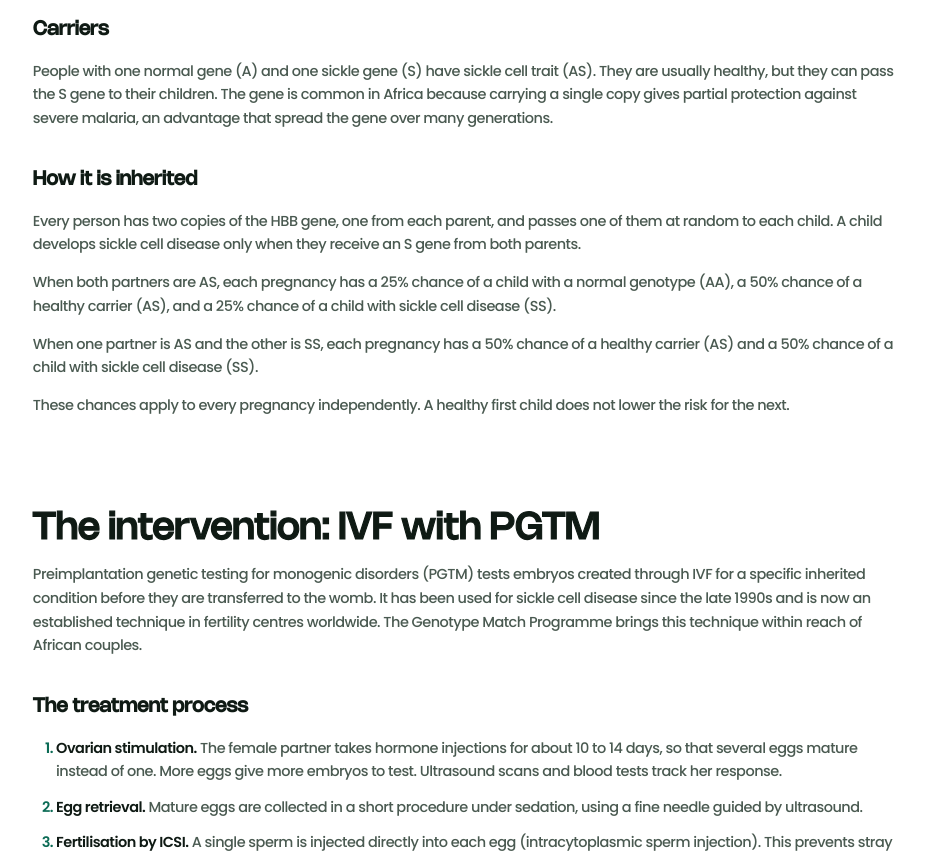
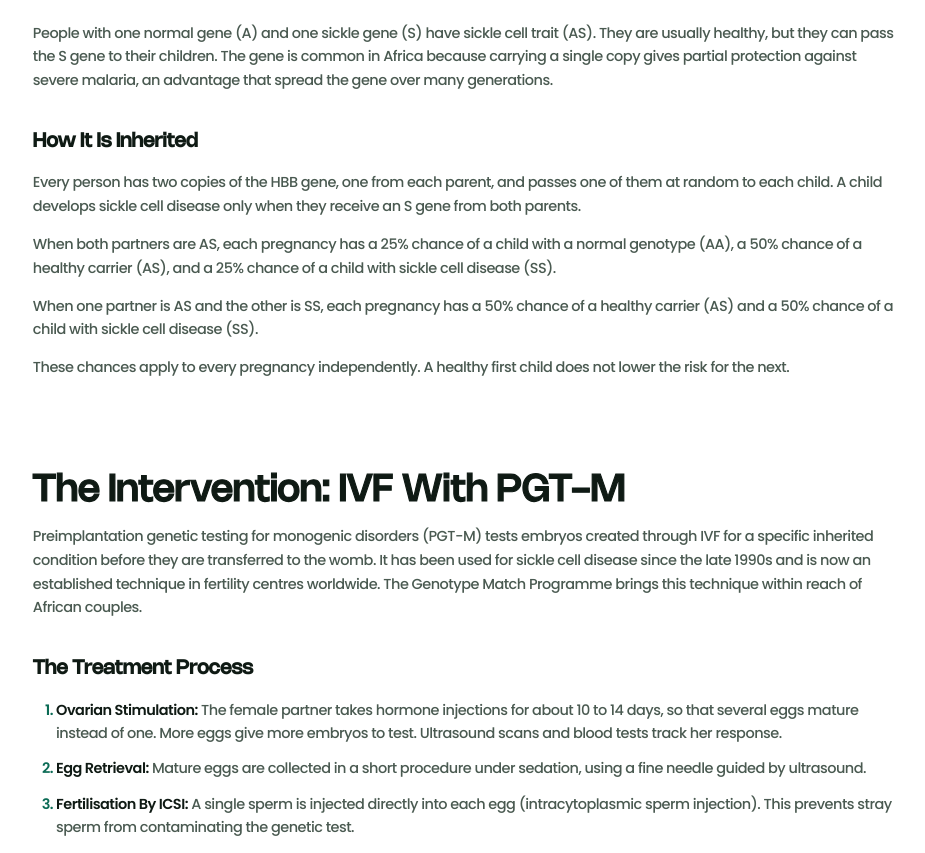
Before and after one commit to Angelecheanyanwu/Awadoc-Imsa, a Next.js app: page /partnership in a window 1280 px wide. Shown: the part 1942-2795 px from the top of the page, without its empty margins (312-1237 px from the left). Built offline with nearby package versions, Linux system fonts and the light colour scheme.

Commit message:
feat: update terminology from PGTM to PGT-M and enhance UI animations for photo display

```diff
--- a/src/app/partnership/page.tsx
+++ b/src/app/partnership/page.tsx
@@ -25,7 +25,7 @@ const SECTIONS: { title: string; blocks: Block[] }[] = [
     title: "Introduction",
     blocks: [
       {
-        p: "AwaDoc and the Institute of Medical Sciences Africa (IMSA) have formed a partnership to prevent sickle cell disease in the next generation of African children. Through the Genotype Match Programme, couples who both carry the sickle cell gene can have biological children free of the disease, using in vitro fertilisation (IVF) combined with preimplantation genetic testing for monogenic disorders (PGTM).",
+        p: "AwaDoc and the Institute of Medical Sciences Africa (IMSA) have formed a partnership to prevent sickle cell disease in the next generation of African children. Through the Genotype Match Programme, couples who both carry the sickle cell gene can have biological children free of the disease, using in vitro fertilisation (IVF) combined with preimplantation genetic testing for monogenic disorders (PGT-M).",
       },
       {
         p: "The programme was developed by the AwaDoc Research Team together with IMSA and released in November 2026. It brings together two complementary strengths. AwaDoc is a digital health company building AI powered care across Africa, from patient facing tools to clinical decision support for hospitals. IMSA is an Abuja based medical institution with specialised expertise in reproductive health, fertility care and medical training.",
@@ -93,10 +93,10 @@ const SECTIONS: { title: string; blocks: Block[] }[] = [
     ],
   },
   {
-    title: "The intervention: IVF with PGTM",
+    title: "The intervention: IVF with PGT-M",
     blocks: [
       {
-        p: "Preimplantation genetic testing for monogenic disorders (PGTM) tests embryos created through IVF for a specific inherited condition before they are transferred to the womb. It has been used for sickle cell disease since the late 1990s and is now an established technique in fertility centres worldwide. The Genotype Match Programme brings this technique within reach of African couples.",
+        p: "Preimplantation genetic testing for monogenic disorders (PGT-M) tests embryos created through IVF for a specific inherited condition before they are transferred to the womb. It has been used for sickle cell disease since the late 1990s and is now an established technique in fertility centres worldwide. The Genotype Match Programme brings this technique within reach of African couples.",
       },
       { h3: "The treatment process" },
       {
@@ -119,11 +119,11 @@ const SECTIONS: { title: string; blocks: Block[] }[] = [
       },
       { h3: "Accuracy and confirmation" },
       {
-        p: "PGTM is highly accurate, but no laboratory test is 100% certain. In line with international practice, couples are advised to have confirmatory prenatal testing during pregnancy, by chorionic villus sampling (around 11 to 14 weeks) or amniocentesis (from about 15 weeks).",
+        p: "PGT-M is highly accurate, but no laboratory test is 100% certain. In line with international practice, couples are advised to have confirmatory prenatal testing during pregnancy, by chorionic villus sampling (around 11 to 14 weeks) or amniocentesis (from about 15 weeks).",
       },
       { h3: "Limits of the intervention" },
       {
-        p: "PGTM prevents sickle cell disease in future children. It does not treat anyone already living with the condition. It also cannot help couples where both partners are SS, because every embryo they create will also be SS.",
+        p: "PGT-M prevents sickle cell disease in future children. It does not treat anyone already living with the condition. It also cannot help couples where both partners are SS, because every embryo they create will also be SS.",
       },
     ],
   },
@@ -163,7 +163,7 @@ const SECTIONS: { title: string; blocks: Block[] }[] = [
         ol: [
           ["Registration.", "Both partners register together and share their genotype results."],
           ["Genotype confirmation.", "Because misdiagnosis is common, both partners may be asked to repeat their genotype test at an accredited laboratory, preferably by high performance liquid chromatography (HPLC) or DNA testing."],
-          ["Genetic counselling.", "A specialist explains the results, the options, what IVF and PGTM involve, and realistic outcomes. Counselling is available virtually or in person."],
+          ["Genetic counselling.", "A specialist explains the results, the options, what IVF and PGT-M involve, and realistic outcomes. Counselling is available virtually or in person."],
           ["Medical assessment.", "Both partners complete fertility and health assessments, including hormone tests and an ultrasound for the female partner and a semen analysis for the male partner."],
           ["IVF and embryo testing.", "Treatment takes place at IMSA’s facility in Abuja."],
           ["Embryo transfer.", "Only embryos free of sickle cell disease are transferred."],
@@ -197,7 +197,7 @@ const SECTIONS: { title: string; blocks: Block[] }[] = [
         ul: [
           ["For families.", "Every child born through the programme is spared a lifetime of pain crises, hospital stays and the risk of early death. Parents are spared years of emotional and financial strain, and couples no longer have to choose between each other and a healthy family."],
           ["For the health system.", "Each prevented case removes decades of emergency admissions, blood transfusions, specialist care and long term treatment costs from an already stretched health system."],
-          ["For prevention in Africa.", "The programme adds a new tool to Africa’s sickle cell prevention efforts, alongside genotype screening and public education. By making PGTM available within Africa, it reduces dependence on overseas treatment and builds local capacity in reproductive genetics."],
+          ["For prevention in Africa.", "The programme adds a new tool to Africa’s sickle cell prevention efforts, alongside genotype screening and public education. By making PGT-M available within Africa, it reduces dependence on overseas treatment and builds local capacity in reproductive genetics."],
           ["For public awareness.", "Every couple who registers receives accurate genotype confirmation and genetic counselling. This helps correct misdiagnosis and spreads reliable knowledge about how sickle cell is inherited."],
         ],
       },
@@ -221,21 +221,6 @@ const SECTIONS: { title: string; blocks: Block[] }[] = [
       },
     ],
   },
-  {
-    title: "Sources",
-    blocks: [
-      {
-        ul: [
-          ["BusinessDay:", "Nigeria’s sickle cell burden"],
-          ["Dataphyte:", "Nigeria faces sickle cell management crisis"],
-          ["The Guardian Nigeria:", "50 million Nigerians are sickle cell carriers"],
-          ["Leadership:", "150,000 Nigerian children born with sickle cell annually"],
-          ["Daily Trust:", "NEDC, IMSA train IVF nurses"],
-          ["Medical World Nigeria:", "University of Abuja IRH and IMSA programmes"],
-        ],
-      },
-    ],
-  },
 ];
 
 const slug = (t: string) => t.toLowerCase().replace(/[^a-z0-9]+/g, " ").trim().replace(/ /g, "");
@@ -245,7 +230,7 @@ const body = "text-hero-sub font-medium leading-relaxed tracking-[-0.035em] text
 function Lead({ item }: { item: Item }) {
   return (
     <>
-      <strong className="font-semibold text-ink">{item[0]}</strong> {item[1]}
+      <strong className="font-semibold capitalize text-ink">{item[0].replace(/[.:]$/, "")}:</strong> {item[1]}
     </>
   );
 }
@@ -274,7 +259,7 @@ export default function PartnershipPage() {
                 <li key={section.title}>
                   <a
                     href={`#${slug(section.title)}`}
-                    className="-ml-px block border-l border-transparent py-[0.35em] pl-[1em] text-muted transition-colors hover:border-brand hover:text-brand focus-visible:border-brand focus-visible:text-brand focus-visible:outline-none"
+                    className="-ml-px block border-l border-transparent capitalize py-[0.35em] pl-[1em] text-muted transition-colors hover:border-brand hover:text-brand focus-visible:border-brand focus-visible:text-brand focus-visible:outline-none"
                   >
                     {section.title}
                   </a>
@@ -289,19 +274,18 @@ export default function PartnershipPage() {
           <h1 className="mt-[0.8em] font-heading text-display font-medium leading-[1.05] [-webkit-text-stroke:0.06em_currentColor]">
             AwaDoc × IMSA Genotype Match Programme
           </h1>
-          <p className={`mt-[1em] ${body}`}>Nov 2, 2026</p>
           </div>
           <div className="book-rise" style={{ animationDelay: "300ms" }}>
 
           {SECTIONS.map((section) => (
             <section id={slug(section.title)} key={section.title} className="mt-[calc(var(--spacing-section)*0.9)] scroll-mt-28">
-              <h2 className="font-heading text-h2 font-medium leading-[1.06] [-webkit-text-stroke:0.03em_currentColor]">
+              <h2 className="font-heading capitalize text-h2 font-medium leading-[1.06] [-webkit-text-stroke:0.03em_currentColor]">
                 {section.title}
               </h2>
               {section.blocks.map((block, i) => {
                 if ("h3" in block)
                   return (
-                    <h3 key={i} className="mt-[1.8em] text-h3 font-semibold">
+                    <h3 key={i} className="mt-[1.8em] text-h3 font-semibold capitalize">
                       {block.h3}
                     </h3>
                   );
--- a/src/components/Faq.tsx
+++ b/src/components/Faq.tsx
@@ -13,7 +13,7 @@ const prices: [string, number, boolean][] = [
   ["Genotype confirmation test", 30_000, false],
   ["IVF cycle", 2_900_000, true],
   ["Fertility medication", 1_600_000, true],
-  ["Embryo testing (PGTM)", 2_500_000, true],
+  ["Embryo testing (PGT-M)", 2_500_000, true],
   ["Frozen embryo transfer", 500_000, true],
   ["Full treatment package", 7_500_000, false],
 ];
@@ -51,11 +51,11 @@ function Block({ title, children }: { title: string; children: ReactNode }) {
 const items: { id: string; question: string; answer: ReactNode }[] = [
   {
     id: "pgtm",
-    question: "About PGTM",
+    question: "About PGT-M",
     answer: (
       <div className="space-y-[calc(14*var(--u))]">
         <p>
-          PGTM checks embryos made through IVF for one inherited condition, such as sickle cell disease. First, a
+          PGT-M checks embryos made through IVF for one inherited condition, such as sickle cell disease. First, a
           custom test is built from the family&apos;s own DNA. Then a few cells are taken from each embryo on day 5 or 6
           and tested, and only embryos without the condition are transferred.
         </p>
--- a/src/store/useBookingStore.ts
+++ b/src/store/useBookingStore.ts
@@ -22,7 +22,7 @@ export const PROCEDURES: Procedure[] = [
   { id: "genotype", name: "Genotype confirmation test", description: "Lab test for both partners, before any treatment", time: "Results in 2–5 days", ngn: 30_000, estimate: false },
   { id: "ivf", name: "IVF cycle", description: "Monitoring scans, egg collection, ICSI and embryo culture", time: "2–3 weeks", ngn: 2_900_000, estimate: true },
   { id: "meds", name: "Fertility medication", description: "Hormone injections for one cycle (typical cost)", time: "10–14 days · needs IVF cycle", ngn: 1_600_000, estimate: true, needs: "ivf" },
-  { id: "pgtm", name: "Embryo testing (PGTM)", description: "Custom test from your DNA, embryo biopsy and sickle cell test", time: "1–3 weeks · needs IVF cycle", ngn: 2_500_000, estimate: true, needs: "ivf" },
+  { id: "pgtm", name: "Embryo testing (PGT-M)", description: "Custom test from your DNA, embryo biopsy and sickle cell test", time: "1–3 weeks · needs IVF cycle", ngn: 2_500_000, estimate: true, needs: "ivf" },
   { id: "fet", name: "Frozen embryo transfer", description: "Transfer of an unaffected embryo, then a pregnancy test", time: "One cycle · needs embryo testing", ngn: 500_000, estimate: true, needs: "pgtm" },
 ];
 
--- a/src/store/useNouraStore.ts
+++ b/src/store/useNouraStore.ts
@@ -16,12 +16,12 @@ export const QUESTIONS: { question: string; answer: string }[] = [
   {
     question: "AS + AS: Our kids’ risk",
     answer:
-      "When both partners are AS, each pregnancy has a 25% chance of a child with sickle cell disease (SS), a 50% chance of a child with the trait (AS), and a 25% chance of a child with no sickle cell gene (AA). IVF with embryo testing (PGTM) can check each embryo first, so only embryos without sickle cell disease are transferred.",
+      "When both partners are AS, each pregnancy has a 25% chance of a child with sickle cell disease (SS), a 50% chance of a child with the trait (AS), and a 25% chance of a child with no sickle cell gene (AA). IVF with embryo testing (PGT-M) can check each embryo first, so only embryos without sickle cell disease are transferred.",
   },
   {
-    question: "What is PGTM, simply?",
+    question: "What is PGT-M, simply?",
     answer:
-      "PGTM checks embryos made through IVF for one inherited condition, such as sickle cell disease. A custom test is built from your family's own DNA. A few cells are taken from each embryo on day 5 or 6 and tested, and only embryos without the condition are transferred. It doesn't change an embryo's genes. It is very accurate but not perfect, so a confirmatory test during pregnancy is still advised.",
+      "PGT-M checks embryos made through IVF for one inherited condition, such as sickle cell disease. A custom test is built from your family's own DNA. A few cells are taken from each embryo on day 5 or 6 and tested, and only embryos without the condition are transferred. It doesn't change an embryo's genes. It is very accurate but not perfect, so a confirmatory test during pregnancy is still advised.",
   },
   {
     question: "How long does treatment take?",
```
Also changed, not shown: src/app/globals.css (+15 -0 lines), src/components/ClinicSlider.tsx (+30 -5 lines).
